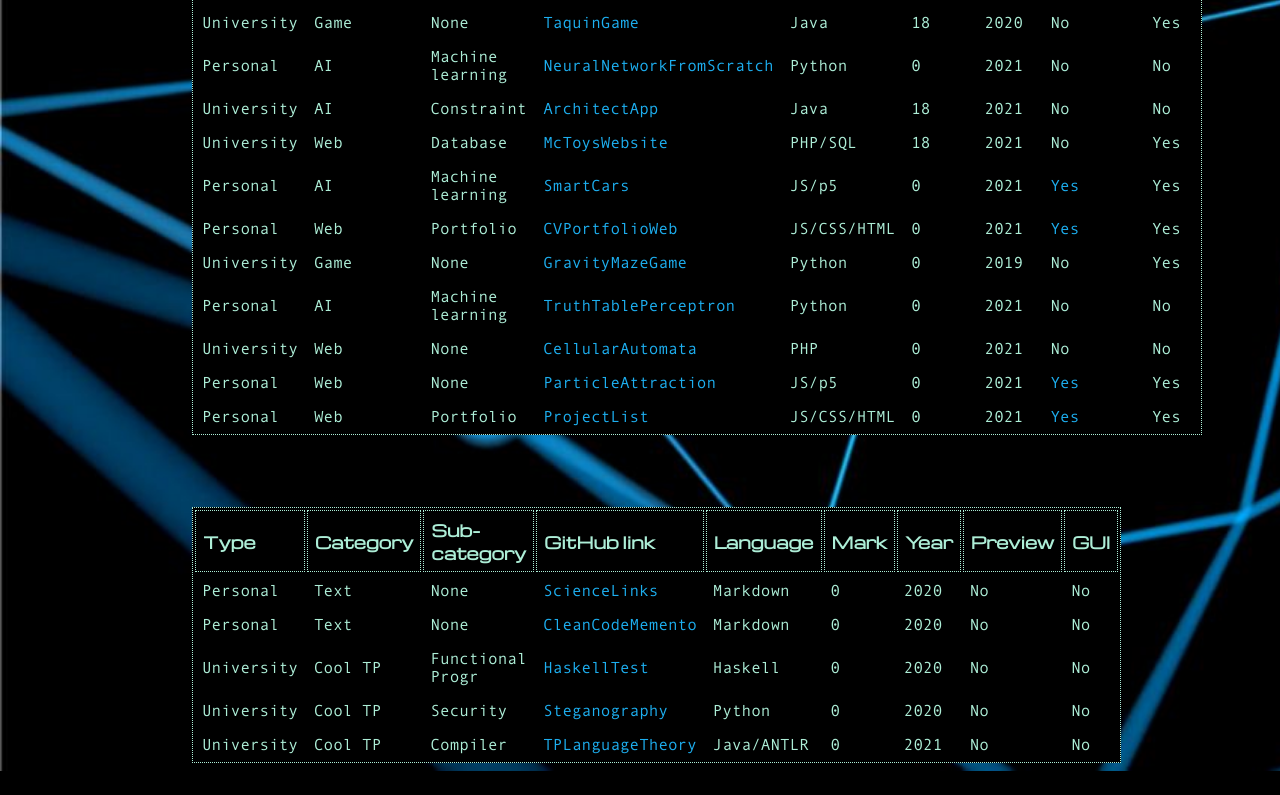
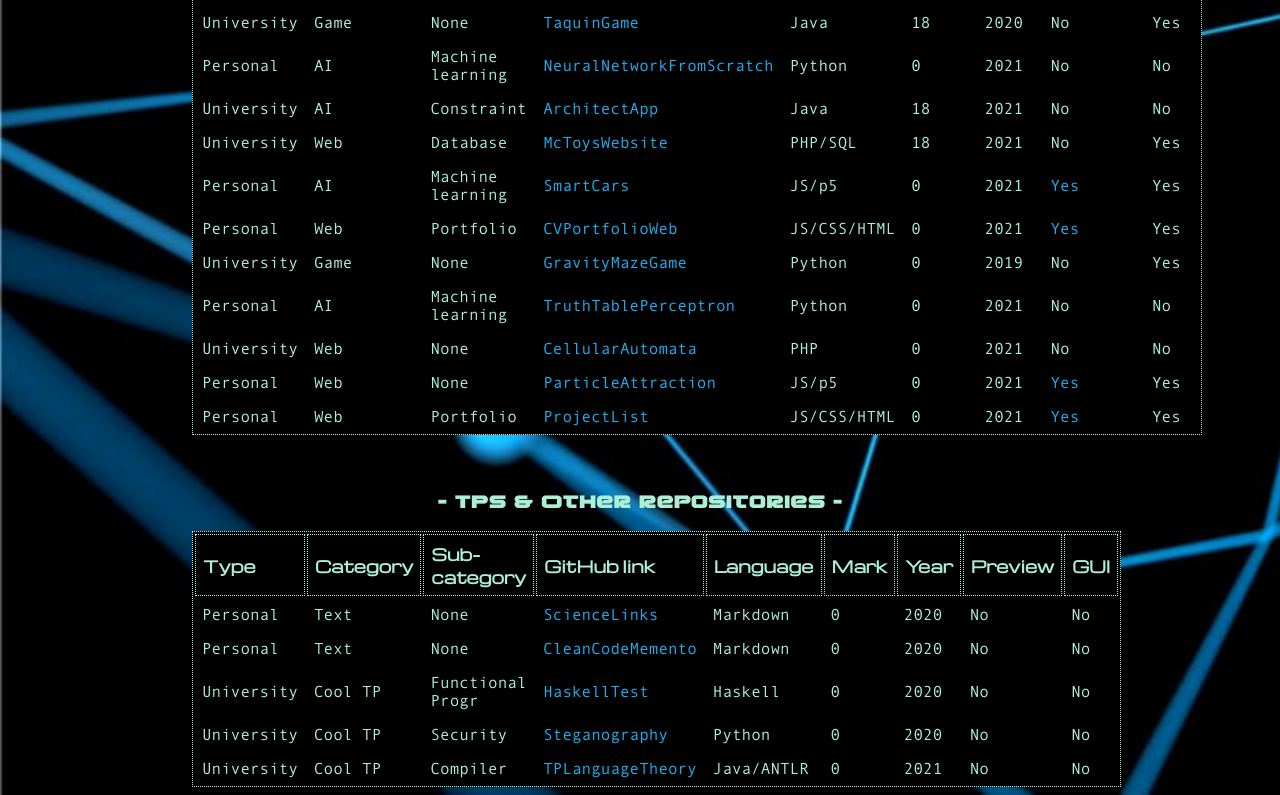
Before and after one commit to hanzopgp/ProjectList, a plain HTML site: page index.html in a window 1280 px wide. Shown: the part 461-1256 px from the top of the page. Before the commit the page ends 1232 px from the top, so only its background shows below. Drawn offline with Linux system fonts and the light colour scheme.

Commit message:
adding tables

```diff
--- a/index.html
+++ b/index.html
@@ -295,8 +295,9 @@
                 </tr>
             </table>
 
-            <br><br><br><br>
+            <br><br>
 
+            <p id="under-title2">- TPs & Other repositories -</p>
             <table id="myTable2">
                 <tr id="titles2">
                     <th class="table-titles2"onclick="sortTable(0, 2)">Type</th>
--- a/style.css
+++ b/style.css
@@ -37,8 +37,14 @@ h1 {
     font-weight: 100;
     text-align: center;
     font-family : Metro;
-    font-weight: 200;
     transform: translateY(-25px);
+}
+
+#under-title2 {
+    font-size: 20px;
+    text-align: center;
+    font-family : Metro;
+    font-weight: 100;
 }
 
 a {
```
